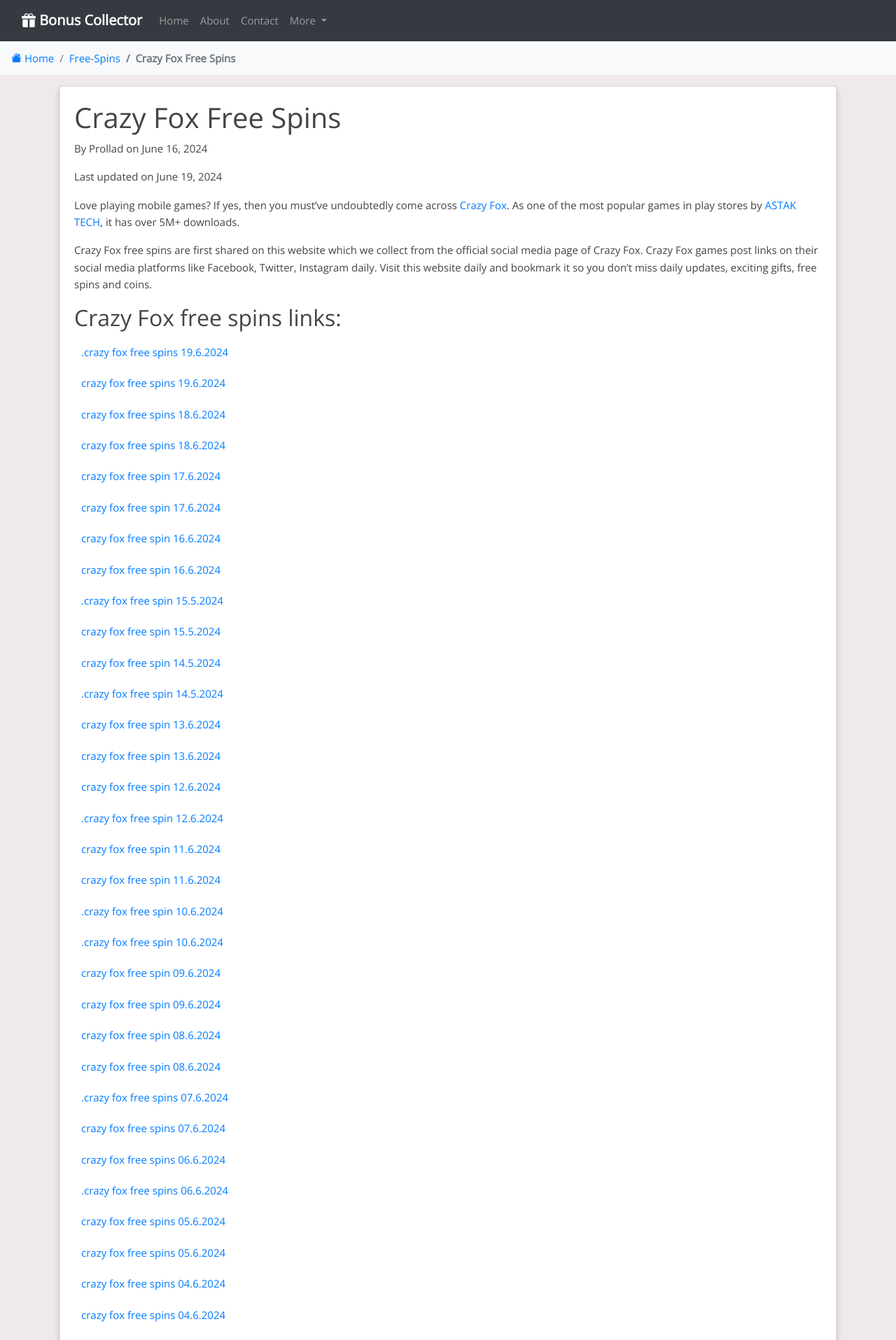
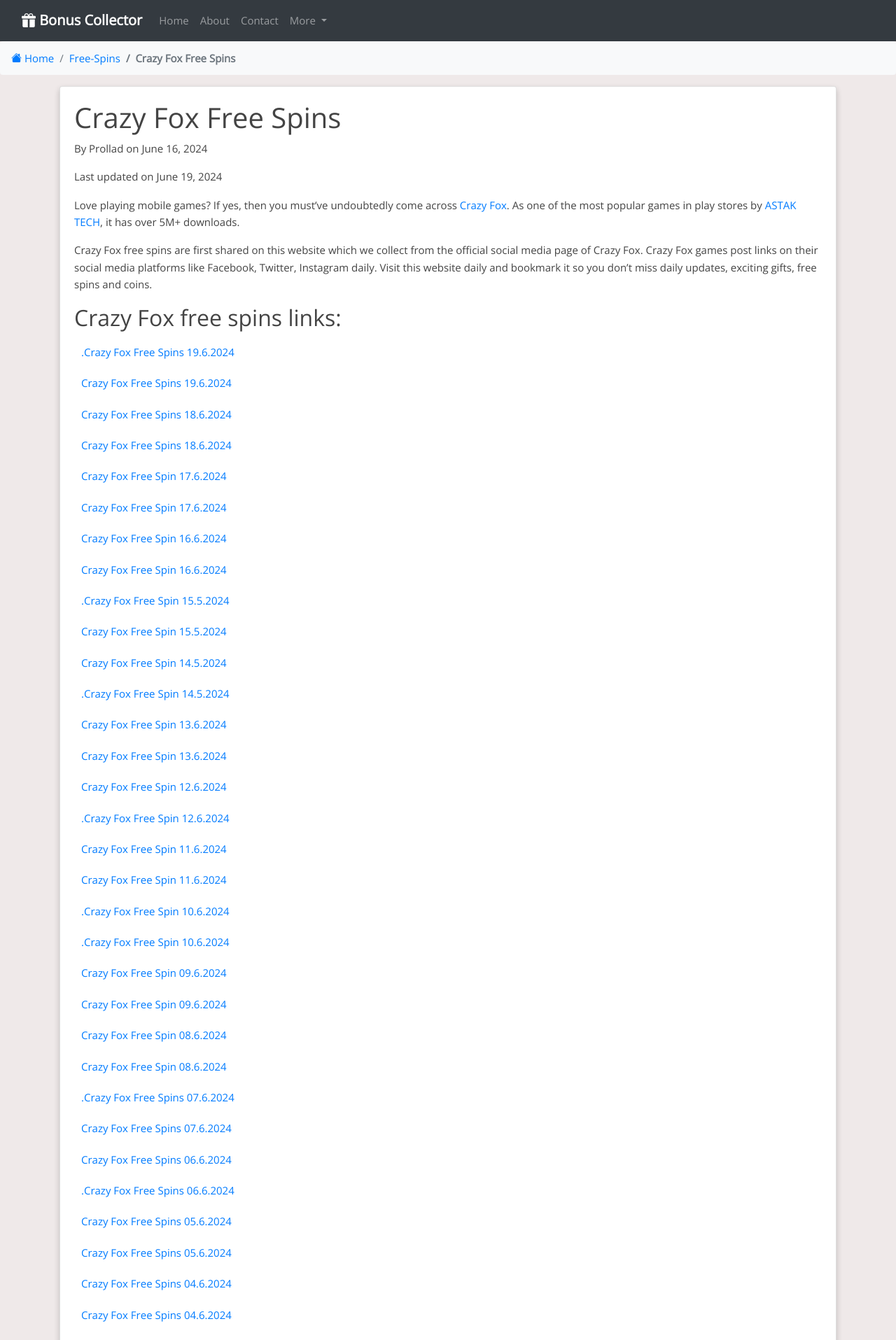
Before and after one commit to Prollad99/bs-net, a Jekyll site: the page built from _posts/Free Spins/2024-06-16-crazy-fox-free-spins.md, in a window 1280 px wide. Shown: the top 1915 px of the page at 70% size. Built offline with Jekyll 4.4.1, drawn with Linux system fonts in a browser that asks for light colours; nearby versions of some CDN libraries; comment, search, counter and statistics services are not loaded.

Commit message:
Update styles.css

```diff
--- a/assets/css/styles.css
+++ b/assets/css/styles.css
@@ -17,6 +17,12 @@
   padding: 10px;
   margin: 0; /* Ensure no margin on the list items */
 }
+.reward ul li a {
+            text-transform: capitalize; /* Capitalize the first letter of each word */
+        }
+        .reward ul li a::first-letter {
+            text-transform: uppercase; /* Ensure the first letter is always uppercase */
+        }
 .card {
   box-shadow: 0 4px 8px 0 rgba(0, 0, 0, 0.2);
   transition: 0.3s;
```
